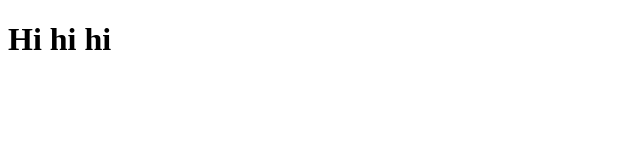
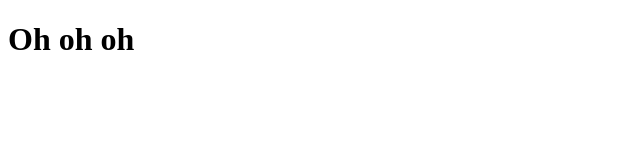
Before and after one commit to mbosselut/pr-demo-repo, a plain HTML site: page index.html in a window 1280 px wide. Shown: the whole page, without its empty margins (0-640 px from the left). Drawn offline with Linux system fonts and the light colour scheme.

Commit message:
I said oh

```diff
--- a/index.html
+++ b/index.html
@@ -7,6 +7,6 @@
     <title>Document</title>
 </head>
 <body>
-    <h1>Hi hi hi</h1>
+    <h1>Oh oh oh</h1>
 </body>
 </html>
```
